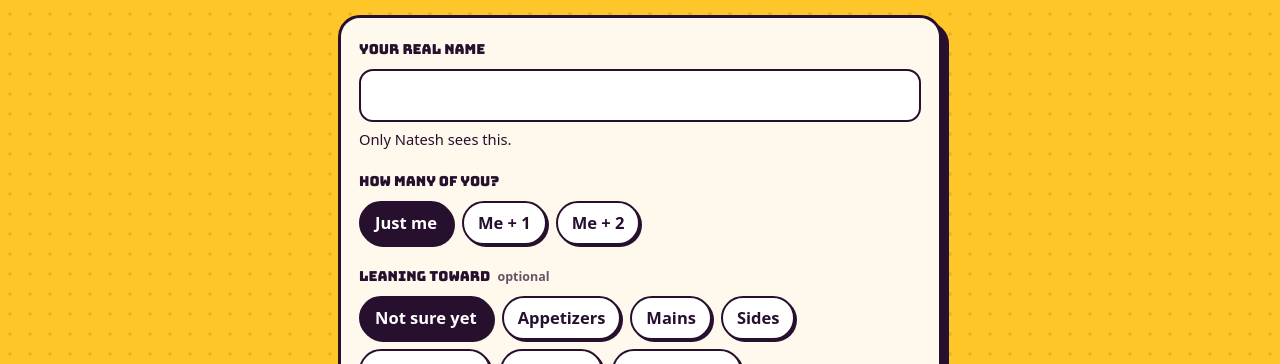
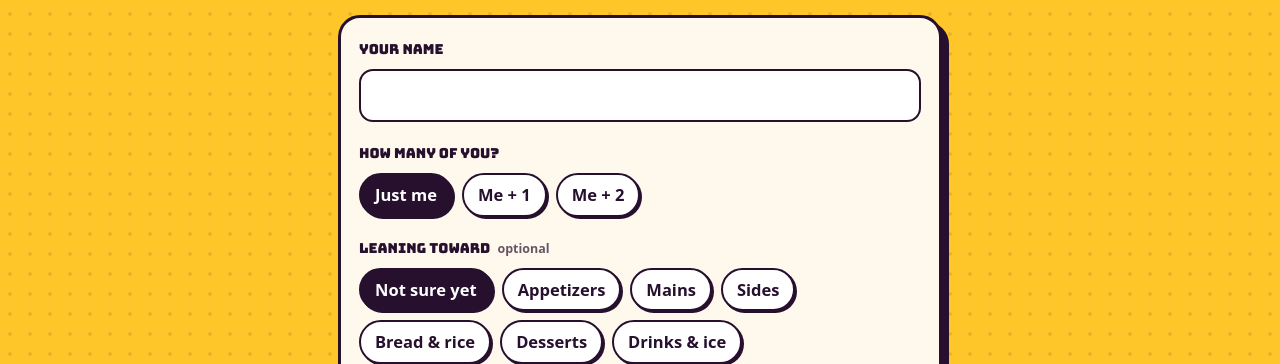
Before and after one commit to NateshReddy/friendsgiving, a plain HTML site: page index.html in a window 1280 px wide. Shown: the part 736-1100 px from the top of the page. Drawn offline with nearby package versions, Linux system fonts and the light colour scheme; no server answers; a web font is replaced by a local one.

Commit message:
Simplify name field label
Co-Authored-By: Claude Opus 5.5 <noreply@anthropic.com>
Claude-Session: https://claude.ai/code/session_01AynUxfEt4VyaRuQ1B1eSf8

```diff
--- a/index.html
+++ b/index.html
@@ -463,9 +463,8 @@ footer .big { font-family: var(--font-display); font-size: 1.1rem; }
         <fieldset id="rsvp-fs" class="wrapper">
           <div class="hp" aria-hidden="true"><label for="website">Leave this empty</label><input type="text" id="website" tabindex="-1" autocomplete="off"></div>
           <div class="field">
-            <label for="f-name">Your real name</label>
+            <label for="f-name">Your name</label>
             <input type="text" id="f-name" autocomplete="name" maxlength="40">
-            <p class="help">Only Natesh sees this.</p>
           </div>
           <fieldset class="field">
             <legend>How many of you?</legend>
```
